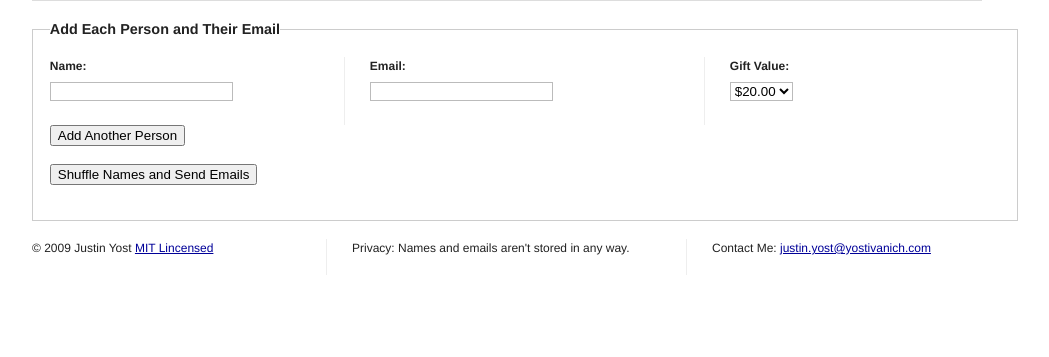
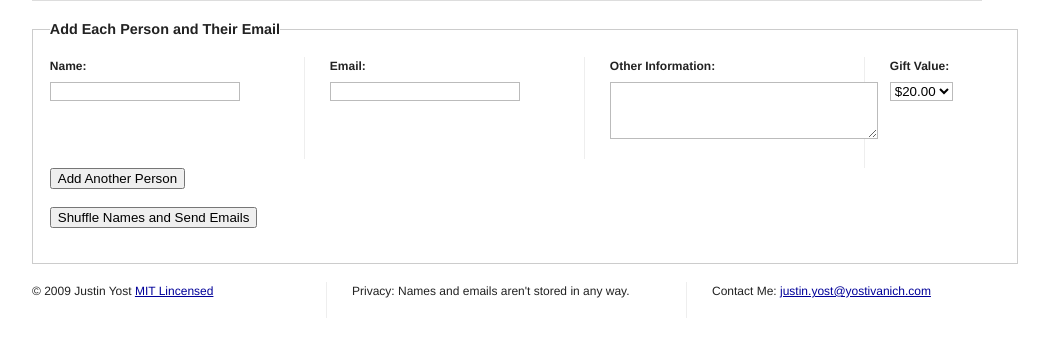
Before and after one commit to justinyost/secret, a PHP site: page / in a window 1280 px wide. Shown: the part 90-447 px from the top of the page, without its empty margins (133-1182 px from the left). Run offline with PHP 8.4, Linux system fonts and the light colour scheme; some libraries are stand-ins or nearby versions.

Commit message:
Updates and improvements
Updated to use filter_var for email validation, Added a field for other information (wish list, address, etc).

Signed-off-by: Justin Yost <justin.yost@yostivanich.com>

```diff
--- a/includes/css/custom.css
+++ b/includes/css/custom.css
@@ -1,2 +1,4 @@
 .hidden { display: none; }
 h1,h2,h3,h4,h5,h6 { text-transform: capitalize; }
+textarea.formOther { width: auto; height: auto; }
+div#formName p, div#formEmail p { height: 84px; }
--- a/includes/js/secret_santa.js
+++ b/includes/js/secret_santa.js
@@ -7,13 +7,17 @@ function addAnotherPerson(){
 	formDiv.find("#number_ppl").val(number_ppl);
 
 	var addedString = null;
-	addedString = "<p><label for='name_" + number_ppl + "'>Name:</label><br/><input type='text' maxlength='255' value='' name='name_" + number_ppl + "' class='formNames' tabIndex='" + (number_ppl * 2) +"'></input></p>";
+	addedString = "<p><label for='name_" + number_ppl + "'>Name:</label><br/><input type='text' maxlength='255' value='' name='name_" + number_ppl + "' class='formNames span-5' tabIndex='" + (number_ppl * 2) +"'></input></p>";
 	formDiv.find("#formName").append(addedString);
 
 	addedString = null;
 
-	addedString = "<p><label for='email_" + number_ppl + "'>Email:</label><br/><input type='email' maxlength='255' value='' name='email_" + number_ppl + "'  class='formEmails' tabIndex='" + ((number_ppl * 2) + 1) +"'></input></p>";
+	addedString = "<p><label for='email_" + number_ppl + "'>Email:</label><br/><input type='email' maxlength='255' value='' name='email_" + number_ppl + "'  class='formEmails span-5' tabIndex='" + (number_ppl * 2) +"'></input></p>";
 	formDiv.find("#formEmail").append(addedString);
+
+	addedString = null;
+	addedString = "<p><label for='other_" + number_ppl + "'>Other Information:</label><br/><textarea value='' name='other_" + number_ppl + "'  class='formOther' rows='3' cols='30' tabIndex='" + ((number_ppl * 2) + 1) +"'></textarea></p>";
+	formDiv.find("#formOther").append(addedString);
 }
 
 function submitSendEmails(){
@@ -30,12 +34,16 @@ function submitSendEmails(){
 	var emails=new Array();
 	formDiv.find(".formEmails").each(function(i) { emails[i] = $(this).val(); });
 
+	var others=new Array();
+	formDiv.find(".formOther").each(function(i) { others[i] = $(this).val(); });
+
 	$.post(formDiv.find("#script").val(), {
 			rand_key: formDiv.find("#rand_key").val(),
 			form_key: formDiv.find("#form_key").val(),
 			number_ppl: formDiv.find("#number_ppl").val(),
 			'names[]': names,
 			'emails[]': emails,
+			'others[]': others,
 			gift_value: formDiv.find("#gift_value").val(),
 		},
 		function(data){
--- a/index.php
+++ b/index.php
@@ -38,13 +38,16 @@
 				<form action="sendEmails.php" name="sendEmails" method="get">
 					<fieldset>
 						<legend>Add Each Person and Their Email</legend>
-						<div class="span-7 colborder" id="formName">
-							<p><label for="name_1">Name:</label><br/><input type="text" maxlength="255" value="" name="name_1" class="formNames" tabindex="1"></input></p>
+						<div class="span-6 colborder" id="formName">
+							<p><label for="name_1">Name:</label><br/><input type="text" maxlength="255" value="" name="name_1" class="formNames span-5" tabindex="1"></input></p>
 						</div>
-						<div class="span-8 colborder" id="formEmail">
-							<p><label for="email_1">Email:</label><br/><input type="email" maxlength="255" value="" name="email_1"  class="formEmails" tabindex="2"></input></p>
+						<div class="span-6 colborder" id="formEmail">
+							<p><label for="email_1">Email:</label><br/><input type="email" maxlength="255" value="" name="email_1"  class="formEmails span-5" tabindex="2"></input></p>
 						</div>
-						<div class="span-7 last">
+						<div class="span-6 colborder" id="formOther">
+							<p><label for="other_1">Other Information:</label><br/><textarea value="" name="other_1"  class="formOther" tabindex="3" rows="3" cols="30"></textarea></p>
+						</div>
+						<div class="span-3 last">
 							<p><label for="email_1">Gift Value:</label><br/>
 							<select id="gift_value" name="gift_value">
 								<option value="5">$5.00</option>
```
Also changed, not shown: sendEmails.php (+15 -32 lines).
